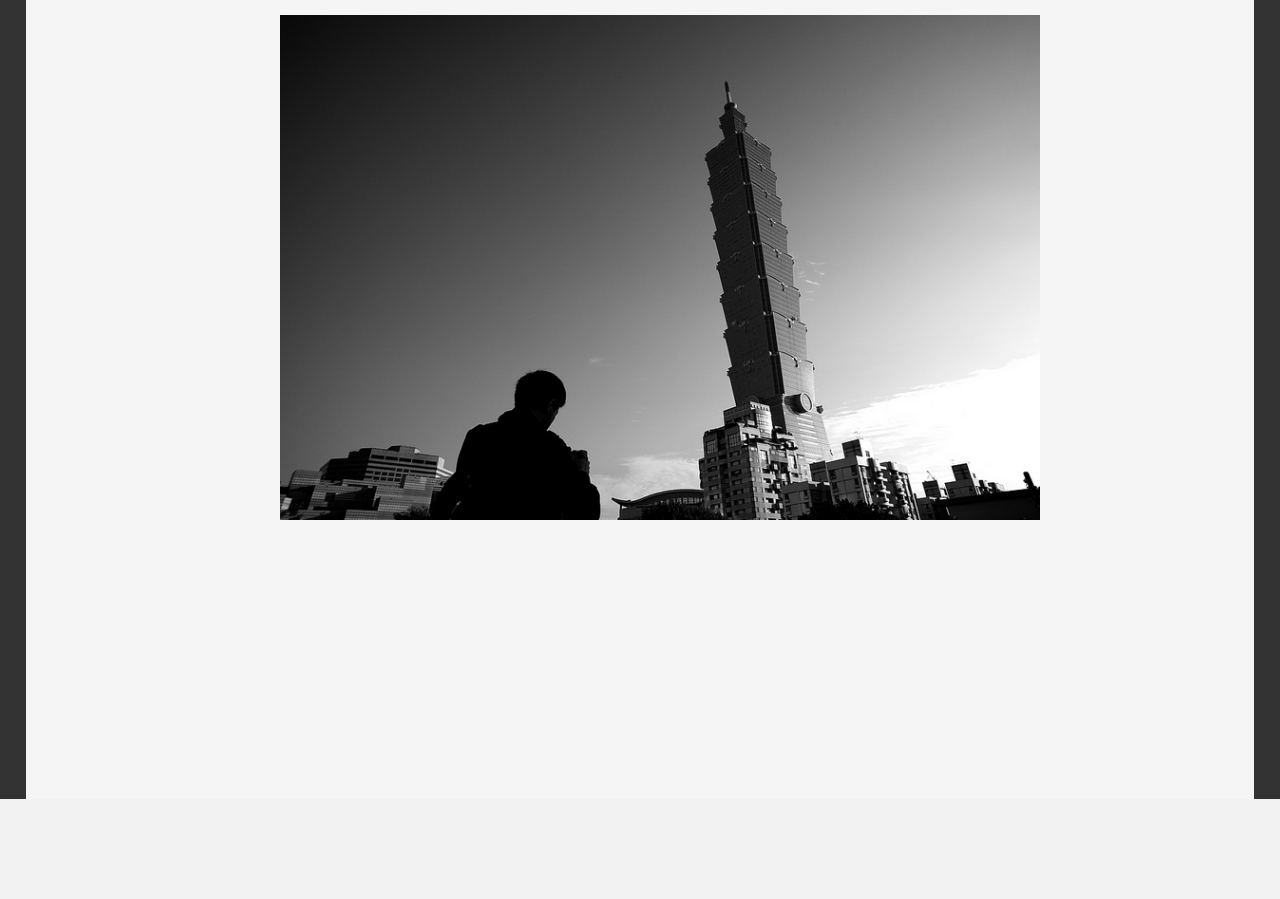
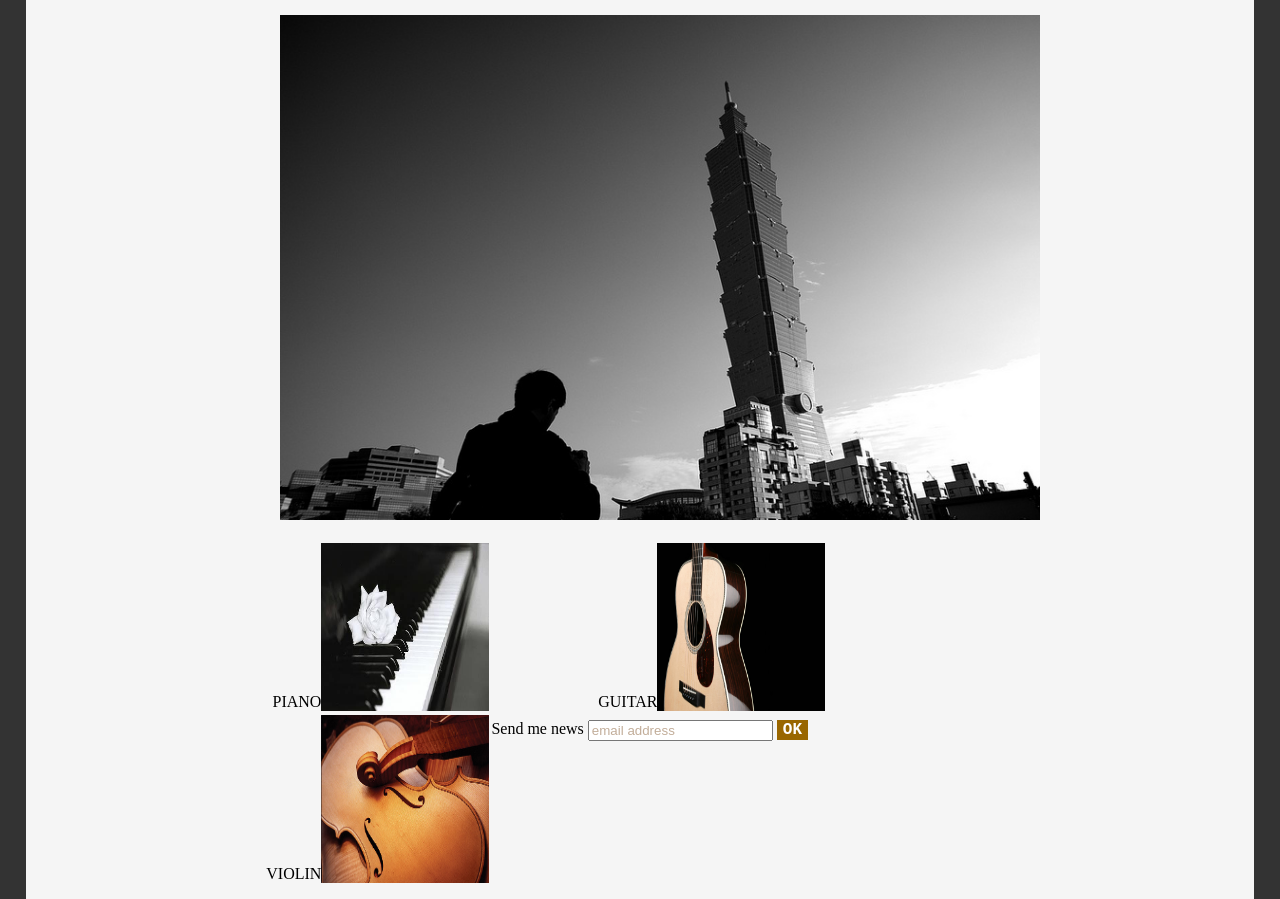
Before and after one commit to AppantasyArthur/LibertyParkMusic, a PHP site: page / in a window 1280 px wide. Shown: the part 111-1010 px from the top of the page. Before the commit the page ends 910 px from the top, so only its background shows below. Run offline with PHP 8.4, Linux system fonts and the light colour scheme; some libraries are stand-ins or nearby versions.

Commit message:
subject init

```diff
--- a/index.php
+++ b/index.php
@@ -87,6 +87,17 @@
 			if(!$(this).val()){
 
 				$(this).val("password");
+
+			}
+
+   	    });
+
+   	    //subscribe_email
+   	    $("#subscribe_email").blur(function(){
+
+			if(!$(this).val()){
+
+				$(this).val("email address");
 
 			}
 
@@ -238,12 +249,27 @@
 					        <li class="slide"><a><img class="slider_pic" src="22.jpg"/></a></li>
 					        <li class="slide"><a><img class="slider_pic" src="33.jpg"/></a></li>
 					    </ul>
-					    <!--
-					    <ul class="pager">
-					        <li><a href="javascript:void(0);" class="prev">Previous</a></li>
-					        <li><a href="javascript:void(0);" class="next">Next</a></li>
-					    </ul>
-					     -->
+					</div>
+
+					<div id='subject_block'>
+						<div id='subject_piano'>
+							<div class='subject_name'><span class='subject_name_text'>PIANO</span></div>
+							<div class='subject_img_block'><img class='subject_img' src='s1.jpg' /></div>
+						</div>
+						<div id='subject_guitar'>
+							<div class='subject_name'><span class='subject_name_text'>GUITAR</span></div>
+							<div class='subject_img_block'><img class='subject_img' src='s2.jpg' /></div>
+						</div>
+						<div id='subject_violin'>
+							<div class='subject_name'><span class='subject_name_text'>VIOLIN</span></div>
+							<div class='subject_img_block'><img class='subject_img' src='s3.jpg' /></div>
+						</div>
+					</div>
+
+					<div id='subscribe_block'>
+						<div class='subscribe_label'>Send me news</div>
+						<div class='subscribe_label'><input class='default-value' type='text' id='subscribe_email' value='email address'></div>
+						<div class='subscribe_label'><input class='submit-style' type='submit' id='subscribe_button' value='OK'></div>
 					</div>
 
 				</div>
--- a/lpm-base.css
+++ b/lpm-base.css
@@ -10,7 +10,7 @@ body, .main_wrapper{
 .side_bar_l{
 
 	width: 2%;
-	height: 910px;
+	height: 1010px;
 	background-color: #333333;
 	float: left;
 
@@ -19,7 +19,7 @@ body, .main_wrapper{
 .side_bar_r{
 
 	width: 2%;
-	height: 910px;
+	height: 1010px;
 	background-color: #333333;
 	float: right;
 
@@ -52,7 +52,7 @@ body, .main_wrapper{
 .content_main{
 
 	width: 100%;
-	height: 800px;
+	height: 900px;
 	background-color: #F5F5F5;
 
 }
@@ -104,11 +104,12 @@ body, .main_wrapper{
 	list-style: none;
 
 }
+
 .slideShow {
 	margin-left:auto;
 	margin-right:auto;
     width: 800px;
-    height: 532px;
+    height: 534px;
     position: relative;
     overflow: hidden;
 }
@@ -117,3 +118,65 @@ body, .main_wrapper{
 	width: 100%;
 
 }
+
+#subject_block{
+	width: 90%;
+	height: 165px;
+	margin-left:auto;
+	margin-right:auto;
+	position: relative;
+	/*border:1px dotted;*/
+	margin-top: 10px;
+	margin-bottom: 10px;
+}
+
+#subject_piano, #subject_guitar, #subject_violin, .subject_name, .subject_img_block, #subscribe_label{
+	position: relative;
+	float: left;
+	/*border:1px dotted;*/
+}
+
+.subject_name_text{
+	position: absolute;
+	bottom: 0;
+	right: 0;
+}
+
+.subject_img, .subject_name{
+	width: 168px;
+	height: 168px;
+}
+
+.submit-style{
+
+	font-size:16px;
+    font-family:Courier New,monospace;
+    font-weight:bold;
+    color:#FFFFFF;
+    background-color:#996600;
+    border-style:none;
+
+}
+
+.submit-style:hover{
+	color:#996600;
+    background-color:#FFFFFF;
+}
+
+#subscribe_block{
+	/*clear: right;*/
+	width: 90%;
+	height: 28px;
+	margin-left:auto;
+	margin-right:auto;
+	margin-top: 10px;
+	margin-bottom: 10px;
+	/*border:1px dotted;*/
+	position: relative;
+}
+
+.subscribe_label{
+	float: left;
+	margin: 2px;
+
+}
```
Also changed, not shown: s1.jpg (added), s2.jpg (added), s3.jpg (added).
